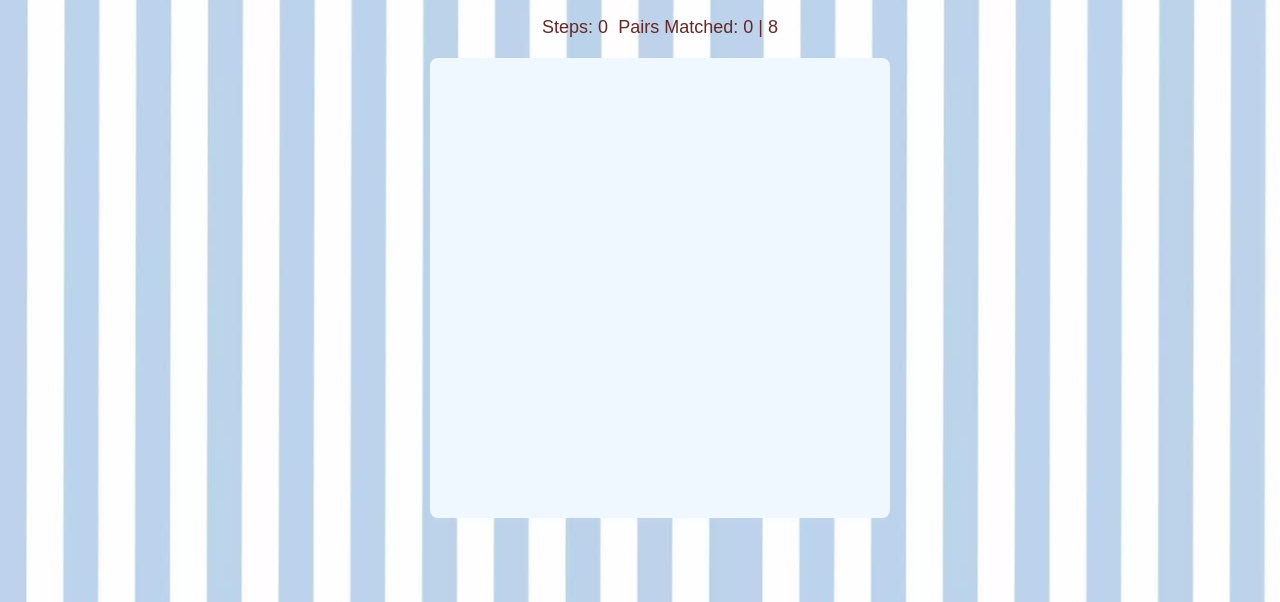
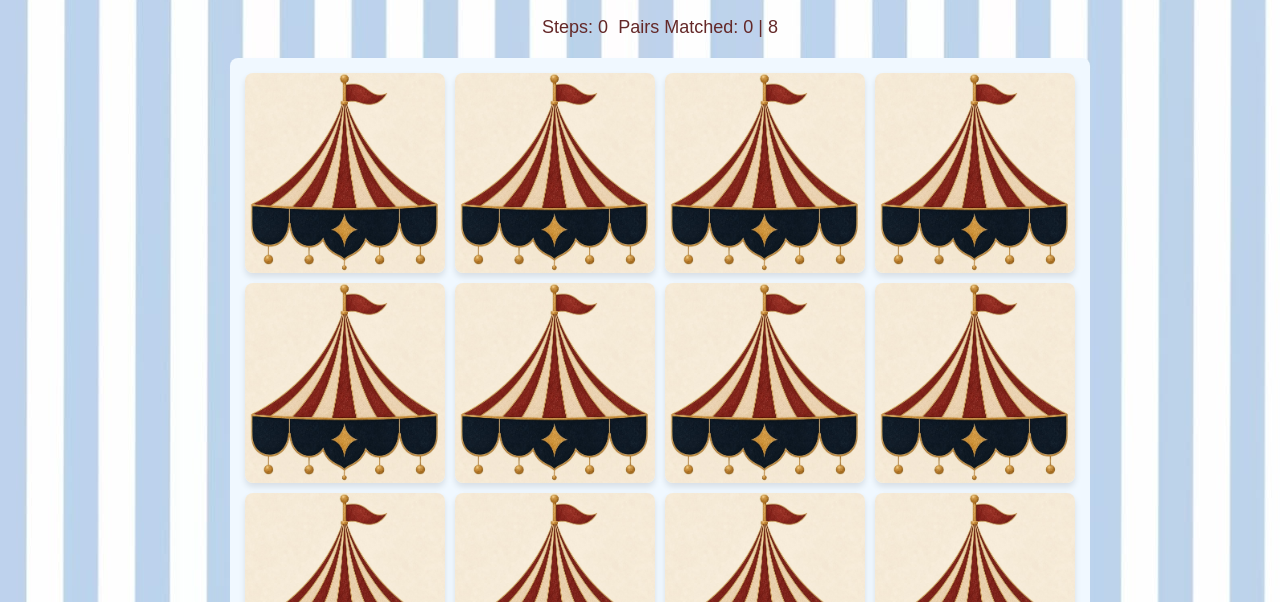
Before and after one commit to KseniyaRic/memory-game, a plain HTML site: page index.htm in a window 1280 px wide. Shown: the part 198-800 px from the top of the page. Drawn offline with Linux system fonts and the light colour scheme; a web font is replaced by a local one.

Commit message:
docs:add cards and style

```diff
--- a/script.js
+++ b/script.js
@@ -50,3 +50,31 @@ const images = [
 ];
 
 let cards = [...images,...images];
+
+function shuffle(array) {
+    for (let i = array.length - 1; i > 0; i--) {
+        const j = Math.floor(Math.random() * (i + 1));
+        [array[i], array[j]] = [array[j], array[i]];
+    }
+}
+
+shuffle(cards);
+
+cards.forEach(function(imagePath) {
+    const cardElement = document.createElement('div');
+    cardElement.classList.add('card');
+
+    cardElement.dataset.img = imagePath;
+
+    const cardImg = document.createElement('img');
+    cardImg.src = imagePath;
+    cardImg.classList.add('card-front');
+
+    const cardBack = document.createElement('div');
+    cardBack.classList.add('card-back');
+
+    cardElement.appendChild(cardImg);
+    cardElement.appendChild(cardBack);
+
+    gameBoard.appendChild(cardElement);
+});
--- a/style.css
+++ b/style.css
@@ -49,11 +49,42 @@ cursor: pointer;
 }
 .game-board {
     display: grid;
-    grid-template-columns: repeat(4, 100px);
-    grid-template-rows: repeat(4, 100px);
+    grid-template-columns: repeat(4, 200px);
+    grid-template-rows: repeat(4, 200px);
     gap: 10px;
     background-color: aliceblue;
     padding: 15px;
     border-radius: 8px;
     box-shadow: 0 4px 6px rgba(223, 237, 243, 0.1);
 }
+
+.card {
+    position: relative;
+    width: 200px;
+    height: 200px;
+    cursor: pointer;
+    border-radius: 8px;
+    box-shadow: 0 4px 6px rgba(0, 0, 0, 0.1);
+    transition: transform 0.2s ease;
+}
+.card:hover {
+    transform: scale(1.04);
+}
+.card-front {
+width: 100%;
+height: 100%;
+object-fit: cover;
+border-radius: 8px;
+display: none;
+}
+.card-back {
+position: absolute;
+top: 0;
+left: 0;
+width: 100%;
+height: 100%;
+border-radius: 8px;
+background-image: url('img/back_card.JPG');
+background-size: cover;
+background-position: center;
+}
```
Also changed, not shown: img/back_card.JPG (added).
